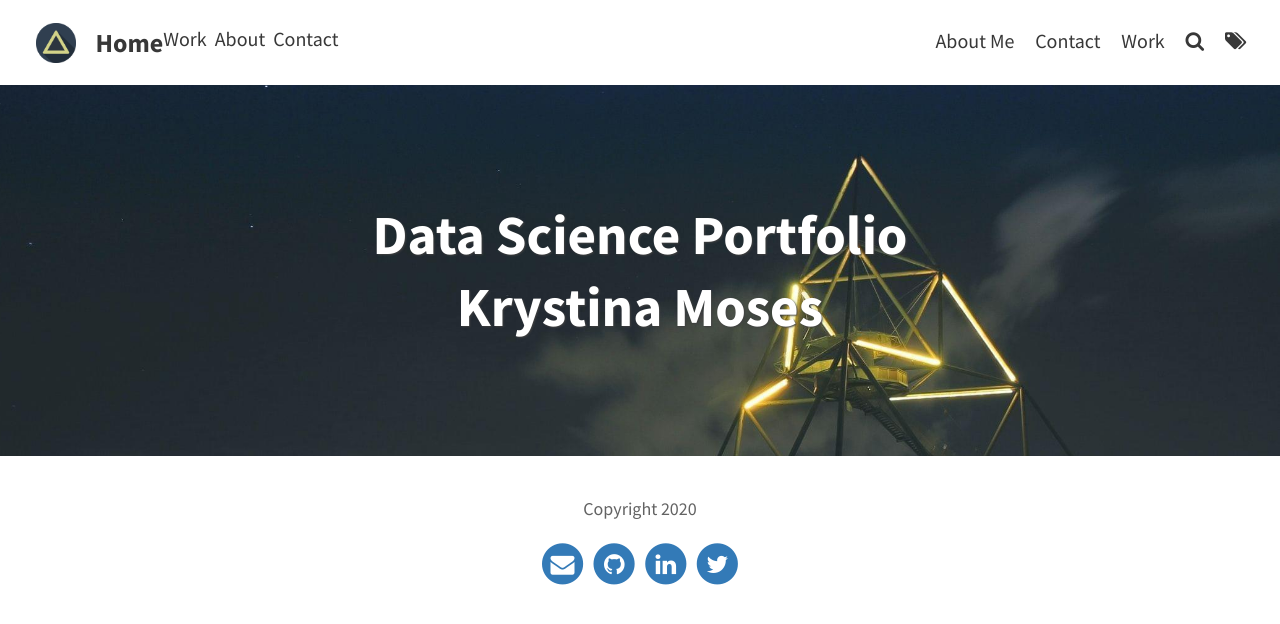
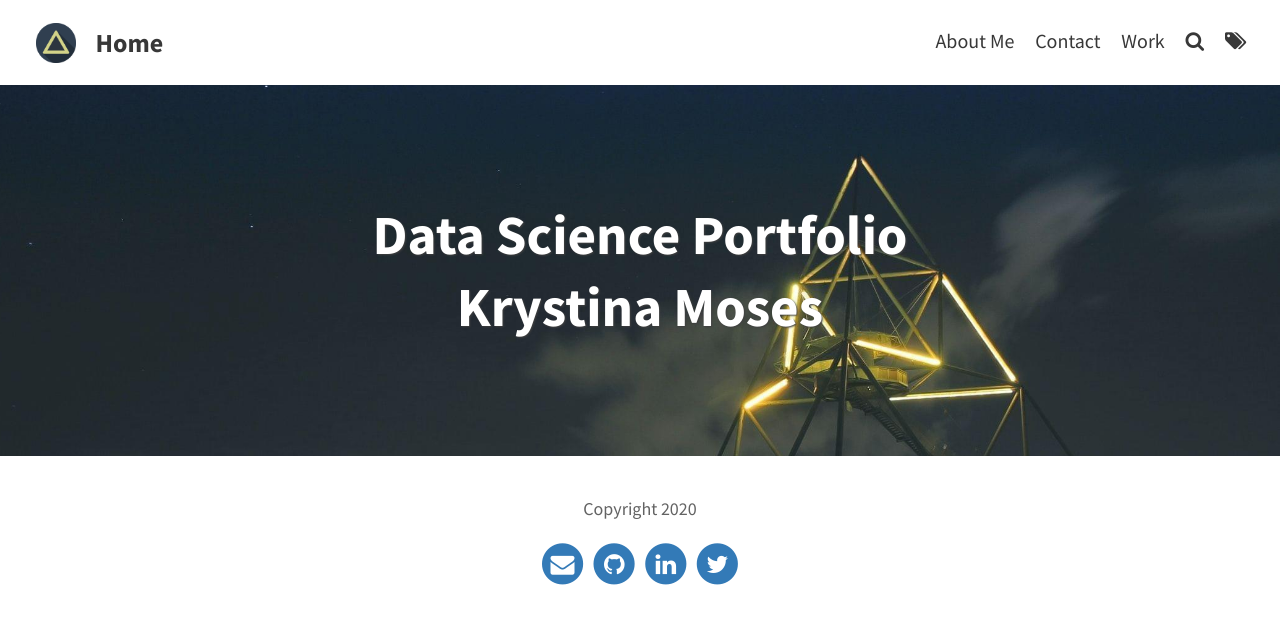
Before and after one commit to knmoses/knmoses.github.io, a Jekyll site: the page built from index.html, in a window 1280 px wide. Shown: the top 624 px of the page. Built offline with Jekyll 4.4.1, drawn with Linux system fonts in a browser that asks for light colours; the list of posts is cut into pages by our own code.

Commit message:
Update navbar.html

```diff
--- a/_includes/navbar.html
+++ b/_includes/navbar.html
@@ -19,10 +19,6 @@
     <nav class="clear">
     <a aria-label="pull" id="pull" class="toggle" href="#">
     <i class="fa fa-bars fa-lg"></i>
-
-	<li><a href="/portfolio.html">Work</a></li>
-        <li><a href="/about.html">About</a></li>
-        <li><a href="/gallery.html">Contact</a></li>
     </a>
 
     <!-- Menu -->
```
